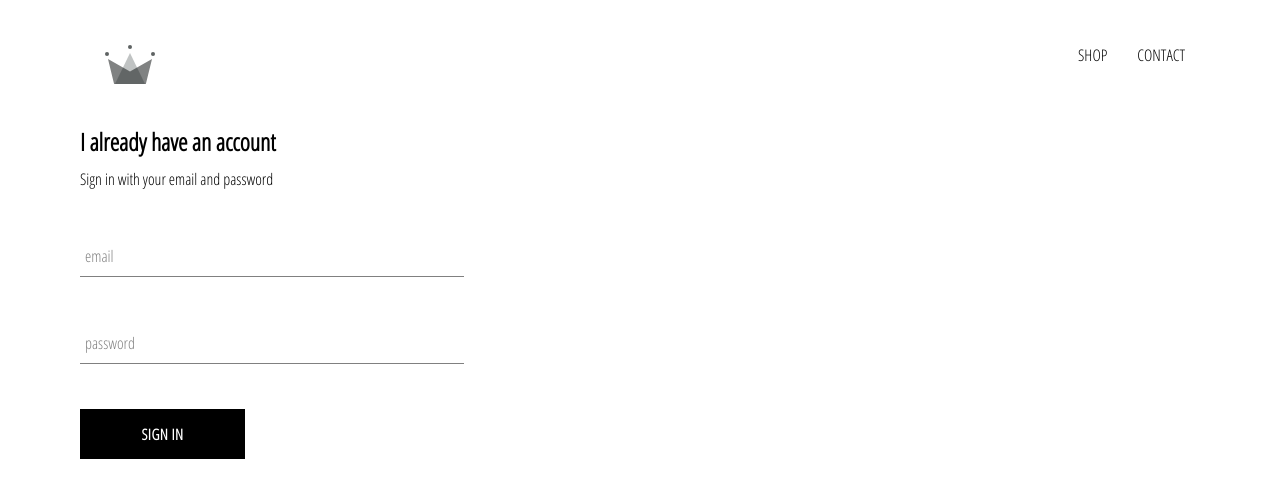
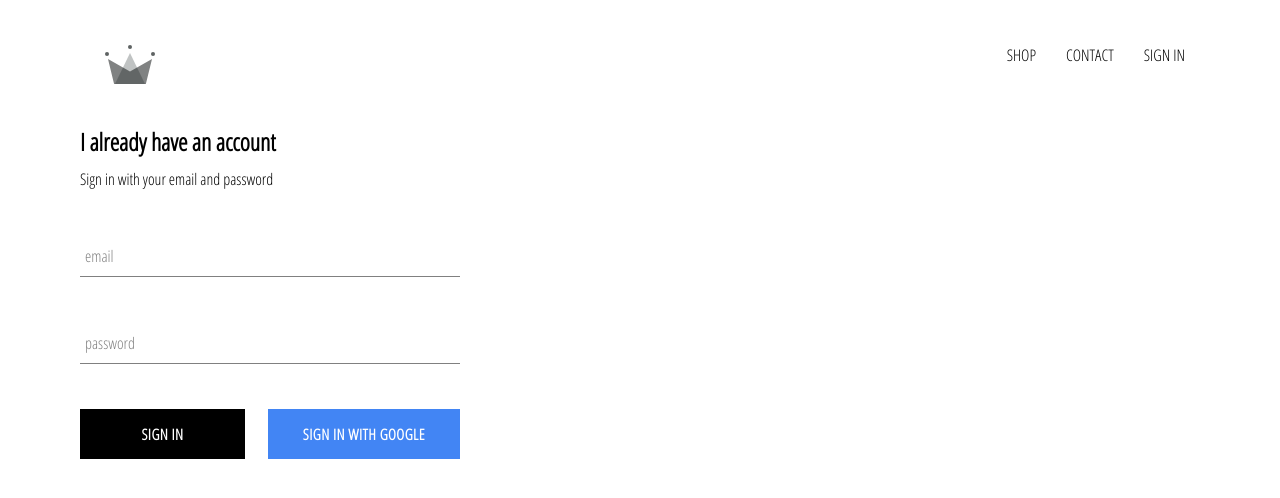
Before and after one commit to igorcossta/reactjs-ecommerce, a React (Create React App) app: page /signin in a window 1280 px wide. Shown: the top 498 px of the page. Built offline with nearby package versions, Linux system fonts and the light colour scheme; no server answers.

Commit message:
integrated firebase into application

```diff
--- a/src/App.tsx
+++ b/src/App.tsx
@@ -1,13 +1,24 @@
-import React from 'react';
+import React, { useEffect, useState } from 'react';
+import { User } from 'firebase/auth';
 import { Outlet } from 'react-router-dom';
 
 import './app.scss';
 import Header from './components/header';
+import { auth } from './firebase/firebase.utils';
 
 const App: React.FC = () => {
+  const [currentUser, setCurrentUser] = useState<User | null>();
+
+  useEffect(() => {
+    auth.onAuthStateChanged((user) => {
+      setCurrentUser(user);
+      console.log(currentUser);
+    });
+  }, [currentUser]);
+
   return (
     <div>
-      <Header />
+      <Header currentUser={currentUser} />
       <Outlet />
     </div>
   );
--- a/src/components/button/index.tsx
+++ b/src/components/button/index.tsx
@@ -1,11 +1,20 @@
 import React, { ButtonHTMLAttributes } from 'react';
 import './styles.scss';
 
-interface Props extends ButtonHTMLAttributes<HTMLButtonElement> {}
+interface Props extends ButtonHTMLAttributes<HTMLButtonElement> {
+  isGoogleSignIn?: boolean;
+}
 
-const Button: React.FC<Props> = ({ children, ...otherProps }) => {
+const Button: React.FC<Props> = ({
+  children,
+  isGoogleSignIn,
+  ...otherProps
+}) => {
   return (
-    <button className="custom-button" {...otherProps}>
+    <button
+      className={`${isGoogleSignIn ? 'google-sign-in' : ''} custom-button`}
+      {...otherProps}
+    >
       {children}
     </button>
   );
--- a/src/components/button/styles.scss
+++ b/src/components/button/styles.scss
@@ -19,4 +19,13 @@
     color: black;
     border: 1px solid black;
   }
+
+  &.google-sign-in {
+    background-color: #4285f4;
+    color: white;
+    &:hover {
+      background-color: #357ae8;
+      border: none;
+    }
+  }
 }
--- a/src/components/header/index.tsx
+++ b/src/components/header/index.tsx
@@ -2,8 +2,13 @@ import React from 'react';
 import { Link } from 'react-router-dom';
 import './styles.scss';
 import { ReactComponent as Logo } from '../../assets/crown.svg';
+import { auth } from '../../firebase/firebase.utils';
 
-const Header: React.FC = () => {
+interface Props {
+  currentUser: any;
+}
+
+const Header: React.FC<Props> = ({ currentUser }) => {
   return (
     <div className="header">
       <Link className="logo-container" to="/">
@@ -16,6 +21,15 @@ const Header: React.FC = () => {
         <Link className="option" to="/contact">
           CONTACT
         </Link>
+        {currentUser ? (
+          <div className="option" onClick={() => auth.signOut()}>
+            SIGN OUT
+          </div>
+        ) : (
+          <Link className="option" to="/signin">
+            SIGN IN
+          </Link>
+        )}
       </div>
     </div>
   );
--- a/src/components/header/styles.scss
+++ b/src/components/header/styles.scss
@@ -20,6 +20,7 @@
 
     .option {
       padding: 10px 15px;
+      cursor: pointer;
     }
   }
 }
--- a/src/components/sign-in/index.tsx
+++ b/src/components/sign-in/index.tsx
@@ -1,4 +1,5 @@
 import React, { SyntheticEvent, useState } from 'react';
+import { signInWithGoogle } from '../../firebase/firebase.utils';
 import Button from '../button';
 import Input from '../input';
 import './styles.scss';
@@ -41,9 +42,14 @@ const SignIn: React.FC = () => {
           handleChange={onChange}
           label="password"
         />
-        <Button type="submit" value="submit form">
-          Sign In
-        </Button>
+        <div className="buttons">
+          <Button type="submit" value="submit form">
+            Sign In
+          </Button>
+          <Button isGoogleSignIn onClick={signInWithGoogle}>
+            Sign In with Google
+          </Button>
+        </div>
       </form>
     </div>
   );
--- a/src/components/sign-in/styles.scss
+++ b/src/components/sign-in/styles.scss
@@ -1,9 +1,14 @@
 .sign-in {
-  width: 30vw;
+  width: 380px;
   display: flex;
   flex-direction: column;
 
   .title {
     padding: 10px 0;
   }
+
+  .buttons {
+    display: flex;
+    justify-content: space-between;
+  }
 }
--- /dev/null
+++ b/src/firebase/firebase.utils.ts
@@ -0,0 +1,25 @@
+import { initializeApp } from 'firebase/app';
+import { getAuth, GoogleAuthProvider, signInWithPopup } from 'firebase/auth';
+
+const config = {
+  apiKey: '***',
+  authDomain: '***',
+  projectId: '***',
+  storageBucket: '***',
+  messagingSenderId: '***',
+  appId: '***',
+  measurementId: '***',
+};
+
+// initialize firebase
+const firebase = initializeApp(config);
+
+// initialize firebase authentication
+export const auth = getAuth();
+
+// initialize sign in with Google Account
+const provider = new GoogleAuthProvider();
+provider.setCustomParameters({ prompt: 'select_account' });
+export const signInWithGoogle = () => signInWithPopup(auth, provider);
+
+export default firebase;
```
